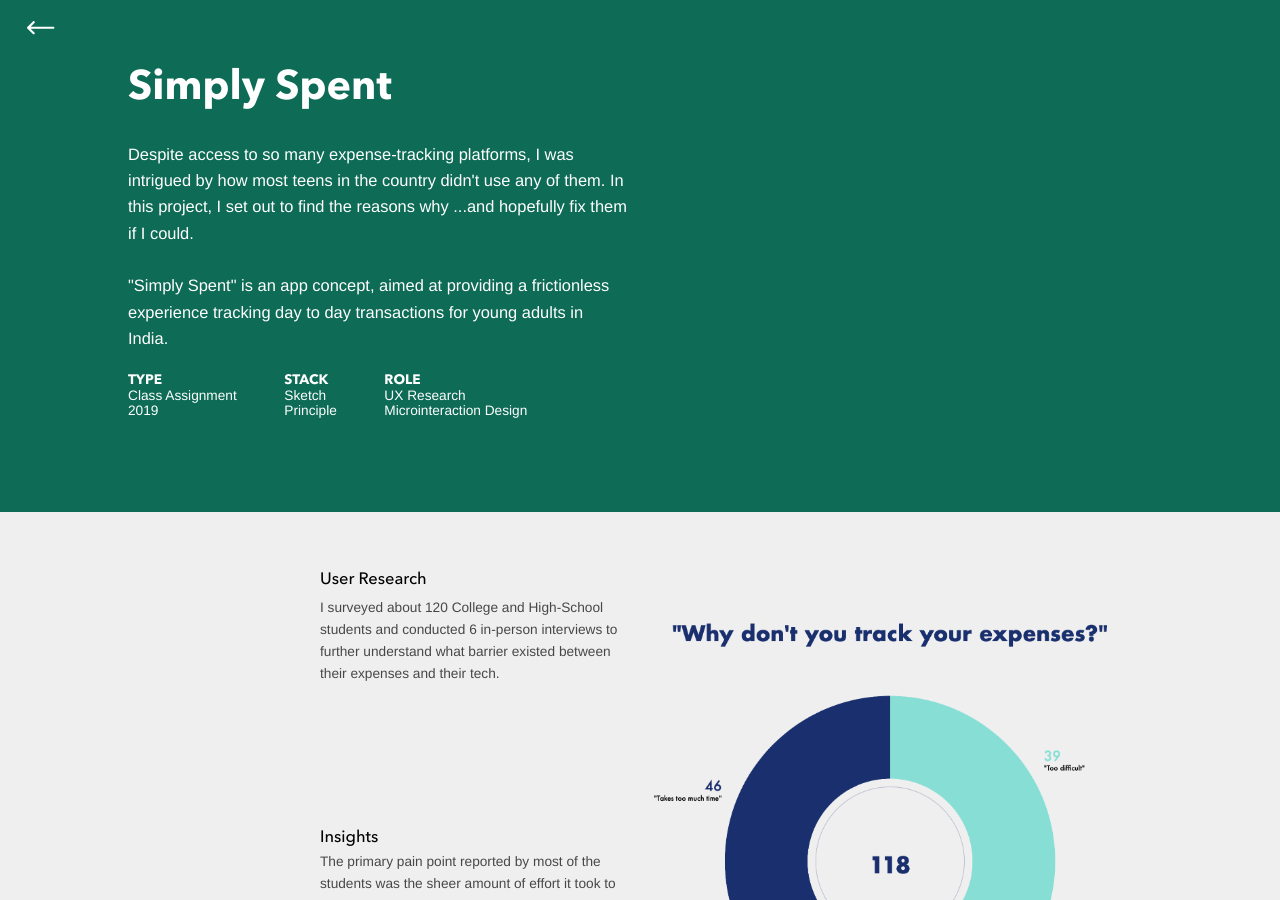
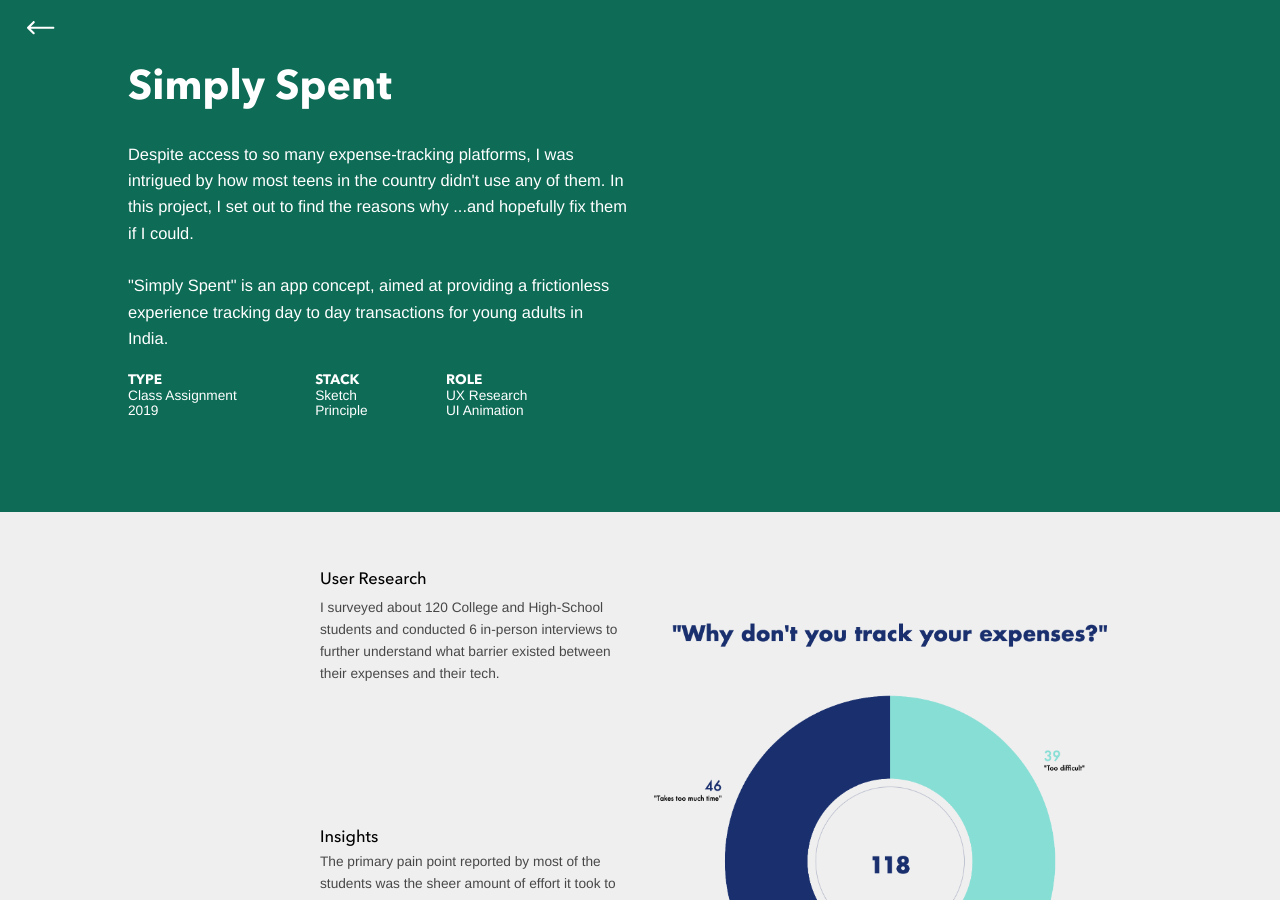
Before and after one commit to clearlysid/clearlysid.github.io, a Jekyll site: the page built from _work/2_uiux.html, in a window 1280 px wide and 900 px high. Built offline with Jekyll 4.4.1, drawn with Linux system fonts in a browser that asks for light colours; some web fonts are replaced.

Commit message:
updated ui design project

```diff
--- a/_work/2_uiux.html
+++ b/_work/2_uiux.html
@@ -7,10 +7,10 @@
 year: 2019
 client: Class Assignment
 role1: UX Research
-role2: Microinteraction Design
+role2: UI Animation
 stack1: Sketch
 stack2: Principle
-thumbnail: /assets/images/thumbs/simplyspent.png
+thumbnail: /assets/images/thumbs/ui.png
 feature:
 color: 0d6b56
 ---
```
Also changed, not shown: assets/images/thumbs/simplyspent.png (deleted), assets/images/thumbs/ui.png (added), 1 other file.
